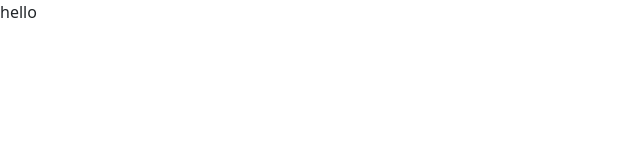
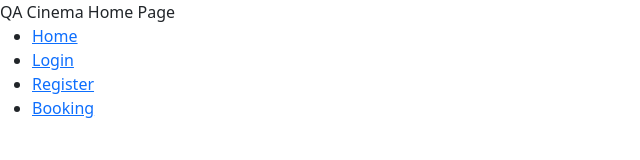
Before and after one commit to PallavHingu/QaCinema, a plain HTML site: page index.html in a window 1280 px wide. Shown: the whole page, without its empty margins (0-640 px from the left). Drawn offline with nearby package versions, Linux system fonts and the light colour scheme; a small style sheet from the web is missing.

Commit message:
Removed homepage, added into index

```diff
--- a/index.html
+++ b/index.html
@@ -3,11 +3,17 @@
 <head>
     <meta charset="UTF-8">
     <meta name="viewport" content="width=device-width, initial-scale=1.0">
-    <title>Document</title>
-    <link href="https://cdn.jsdelivr.net/npm/bootstrap@5.3.0/dist/css/bootstrap.min.css" rel="stylesheet">
-</head>
+    <link rel="stylesheet" href="https://cdn.jsdelivr.net/npm/bootstrap@5.3.0/dist/css/bootstrap.min.css" integrity="sha384-Vkoo8x4CGsO3+Hhxv8T/Q5PaXtkKtu6ug5TOeNV6gBiFeWPGFN9MuhOf23Q9Ifjh" crossorigin="anonymous">
+    <title>QA Cinema Home Page</title>
 </head>
 <body>
-    hello
+    <header>QA Cinema Home Page</header>
+    <nav>
+        <ul>
+            <li><a href="homePage.html">Home</a></li>
+            <li><a href="loginPage.html">Login</a></li>
+            <li><a href="registerPage.html">Register</a></li>
+            <li><a href="bookingPage.html">Booking</a></li>
+        </ul>
 </body>
 </html>
```
Also changed, not shown: homePage.html (deleted, +0 -13 lines).
